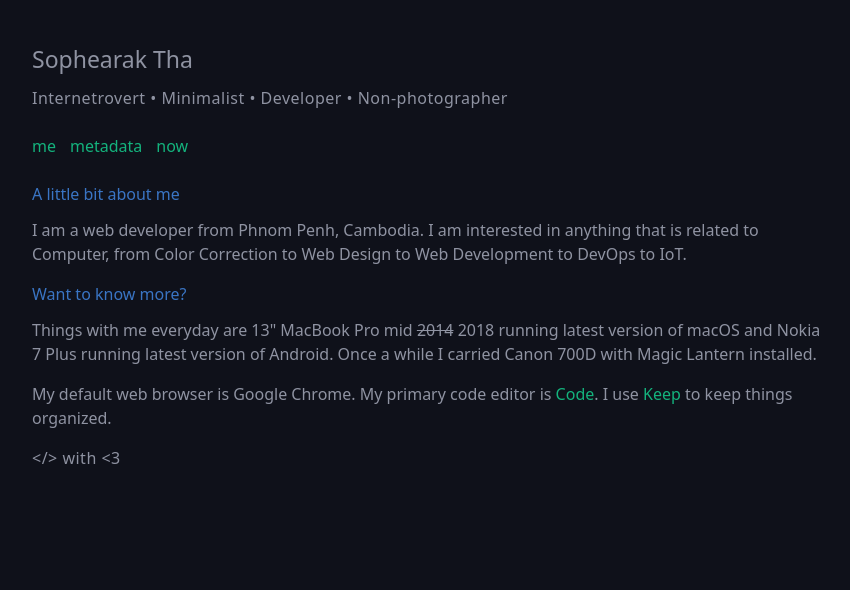
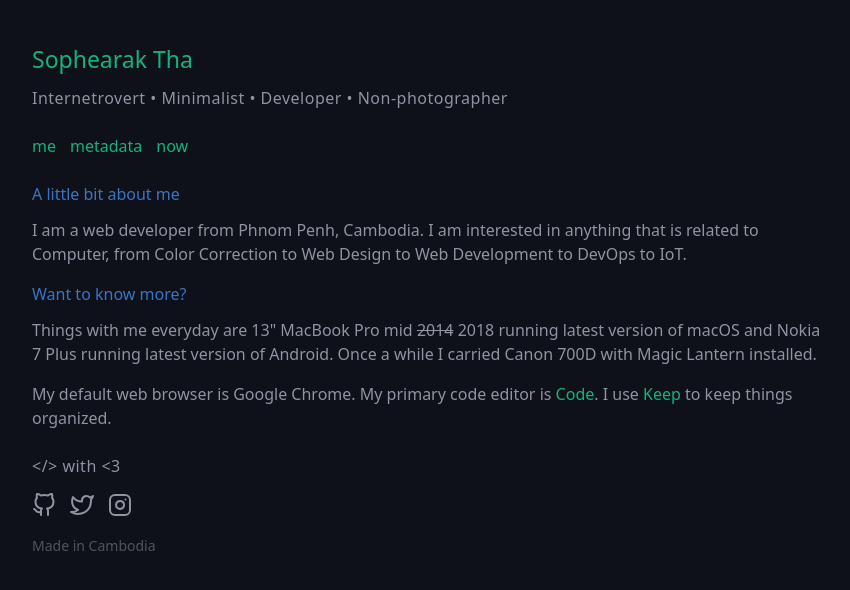
Before and after one commit to thasophearak/me.archive, a Next.js app: page / in a window 1280 px wide. Shown: the top 590 px of the page, without its empty margins (124-974 px from the left). Built offline with nearby package versions, Linux system fonts and the light colour scheme.

Commit message:
update footer

```diff
--- a/components/footer.js
+++ b/components/footer.js
@@ -3,10 +3,78 @@
 export default () => (
   <div>
     <p>&#x3C;/&#x3E; with &#x3C;3</p>
+    <a href="https://github.com/sophearak">
+      <svg
+        xmlns="http://www.w3.org/2000/svg"
+        width="24"
+        height="24"
+        viewBox="0 0 24 24"
+        fill="none"
+        stroke="currentColor"
+        strokeWidth="2"
+        strokeLinecap="round"
+        strokeLinejoin="round"
+      >
+        <path d="M9 19c-5 1.5-5-2.5-7-3m14 6v-3.87a3.37 3.37 0 0 0-.94-2.61c3.14-.35 6.44-1.54 6.44-7A5.44 5.44 0 0 0 20 4.77 5.07 5.07 0 0 0 19.91 1S18.73.65 16 2.48a13.38 13.38 0 0 0-7 0C6.27.65 5.09 1 5.09 1A5.07 5.07 0 0 0 5 4.77a5.44 5.44 0 0 0-1.5 3.78c0 5.42 3.3 6.61 6.44 7A3.37 3.37 0 0 0 9 18.13V22" />
+      </svg>
+    </a>
+    <a href="https://twitter.com/thasophearak">
+      <svg
+        xmlns="http://www.w3.org/2000/svg"
+        width="24"
+        height="24"
+        viewBox="0 0 24 24"
+        fill="none"
+        stroke="currentColor"
+        strokeWidth="2"
+        strokeLinecap="round"
+        strokeLinejoin="round"
+      >
+        <path d="M23 3a10.9 10.9 0 0 1-3.14 1.53 4.48 4.48 0 0 0-7.86 3v1A10.66 10.66 0 0 1 3 4s-4 9 5 13a11.64 11.64 0 0 1-7 2c9 5 20 0 20-11.5a4.5 4.5 0 0 0-.08-.83A7.72 7.72 0 0 0 23 3z" />
+      </svg>
+    </a>
+    <a href="https://www.instagram.com/tha.sophearak/">
+      <svg
+        xmlns="http://www.w3.org/2000/svg"
+        width="24"
+        height="24"
+        viewBox="0 0 24 24"
+        fill="none"
+        stroke="currentColor"
+        strokeWidth="2"
+        strokeLinecap="round"
+        strokeLinejoin="round"
+      >
+        <rect x="2" y="2" width="20" height="20" rx="5" ry="5" />
+        <path d="M16 11.37A4 4 0 1 1 12.63 8 4 4 0 0 1 16 11.37z" />
+        <line x1="17.5" y1="6.5" x2="17.5" y2="6.5" />
+      </svg>
+    </a>
+    <span>Made in Cambodia</span>
     <style jsx>{`
+      div {
+        padding: 8px 0 24px;
+      }
       p {
-        margin: 0 0 24px;
+        margin: 0 0 12px;
         letter-spacing: 0.5px;
+      }
+      a {
+        color: ${theme.foregroundColor};
+        display: inline-flex;
+      }
+      a:active,
+      a:hover {
+        background: transparent;
+      }
+      a:not(:last-child) {
+        margin-right: 8px;
+      }
+      span {
+        display: block;
+        margin-top: 12px;
+        font-size: 14px;
+        opacity: 0.5;
       }
     `}</style>
   </div>
--- a/components/meta.js
+++ b/components/meta.js
@@ -38,7 +38,7 @@
       h1 a {
         font-size: 23px;
         font-weight: 500;
-        color: ${theme.foregroundColor};
+        color: ${theme.green};
         border-radius: 6px;
       }
 
```
